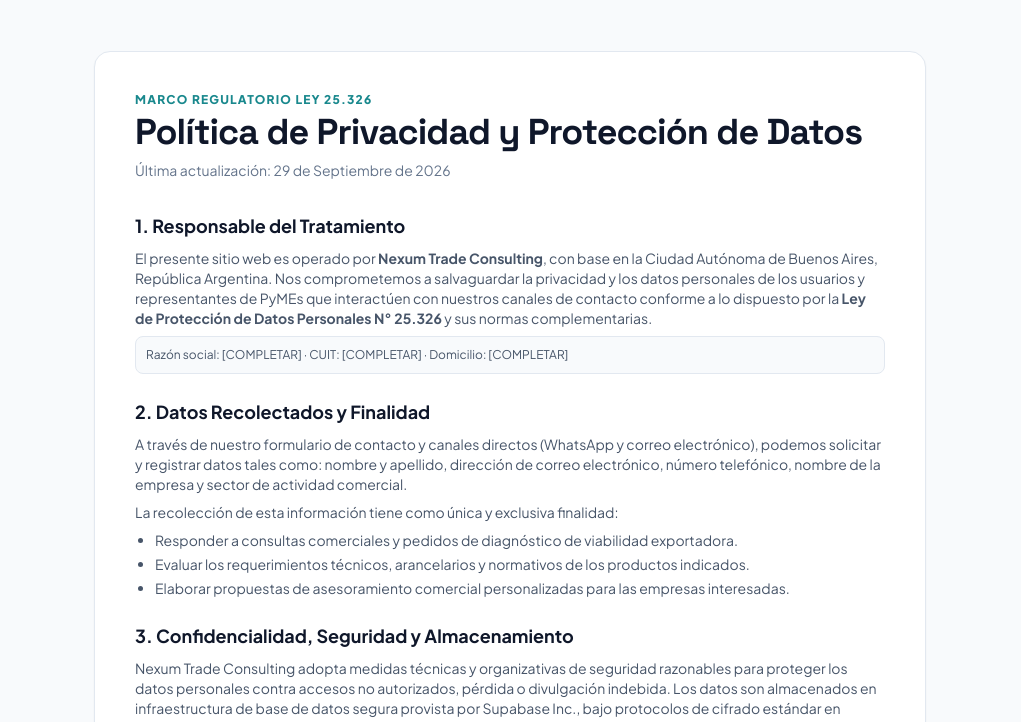
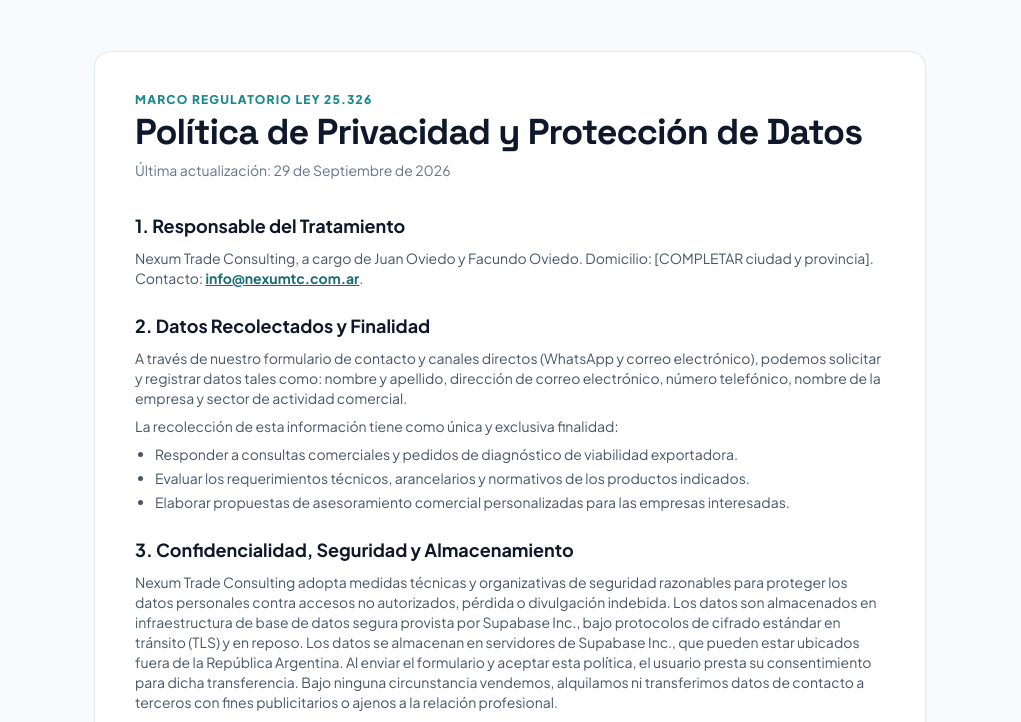
Before and after one commit to juanoviedo1987-droid/NEXUM-Trade-Consulting, a plain HTML site: page politica-de-privacidad.html in a window 1280 px wide. Shown: the part 78-800 px from the top of the page, without its empty margins (130-1151 px from the left). Drawn offline with nearby package versions, Linux system fonts and the light colour scheme.

Commit message:
fix: actualizar Responsable del Tratamiento segun directivas sin razon social ni CUIT

```diff
--- a/politica-de-privacidad.html
+++ b/politica-de-privacidad.html
@@ -80,10 +80,7 @@
         <section>
           <h2 class="text-base sm:text-lg font-bold text-slate-900 mb-2">1. Responsable del Tratamiento</h2>
           <p>
-            El presente sitio web es operado por <strong>Nexum Trade Consulting</strong>, con base en la Ciudad Autónoma de Buenos Aires, República Argentina. Nos comprometemos a salvaguardar la privacidad y los datos personales de los usuarios y representantes de PyMEs que interactúen con nuestros canales de contacto conforme a lo dispuesto por la <strong>Ley de Protección de Datos Personales N° 25.326</strong> y sus normas complementarias.
-          </p>
-          <p class="mt-2 text-xs text-slate-600 bg-slate-50 p-2.5 rounded-lg border border-slate-200">
-            Razón social: [COMPLETAR] · CUIT: [COMPLETAR] · Domicilio: [COMPLETAR]
+            Nexum Trade Consulting, a cargo de Juan Oviedo y Facundo Oviedo. Domicilio: [COMPLETAR ciudad y provincia]. Contacto: <a href="mailto:info@nexumtc.com.ar" class="text-brand-700 font-bold underline">info@nexumtc.com.ar</a>.
           </p>
         </section>
 
```
Also changed, not shown: en/privacy-policy.html (+1 -4 lines).
